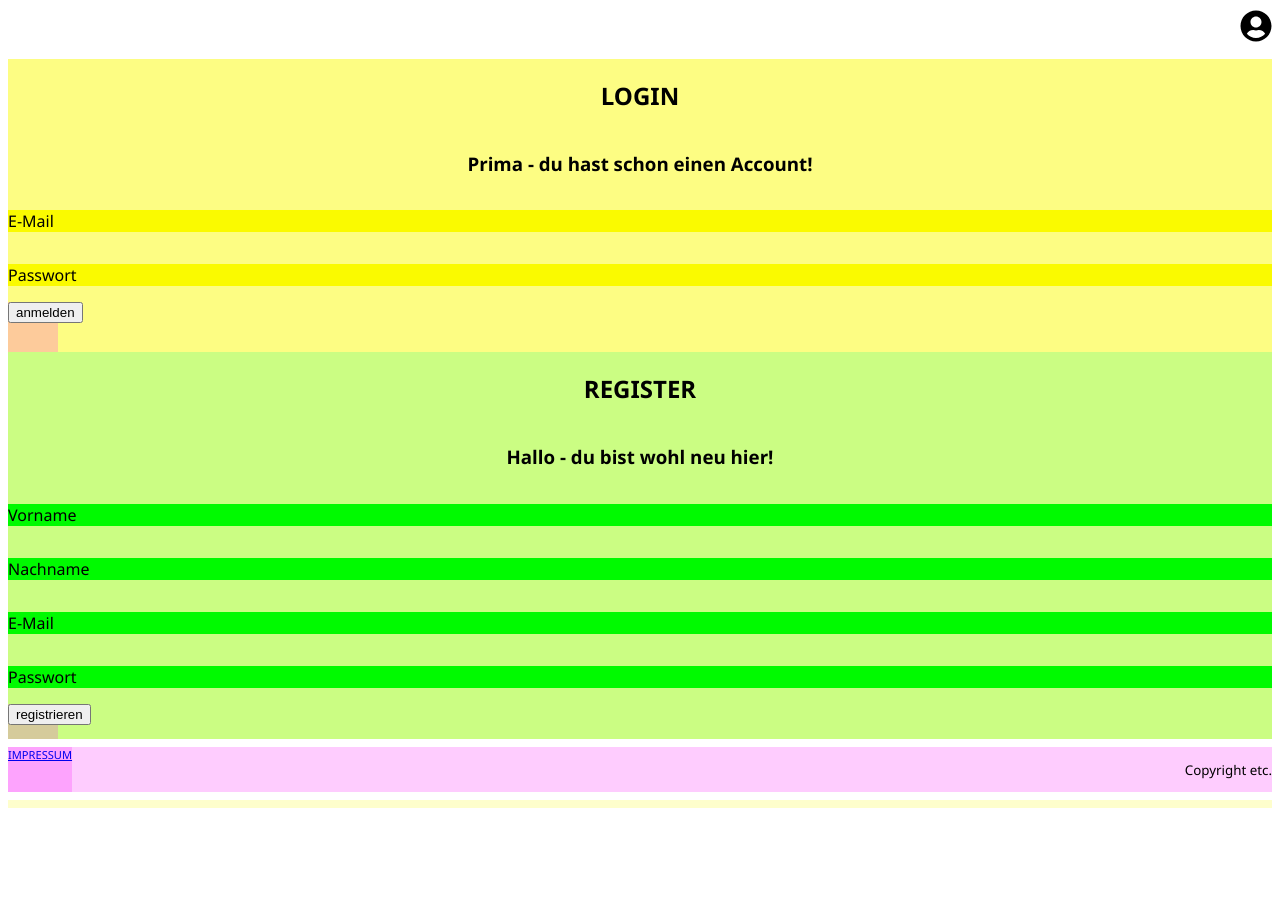
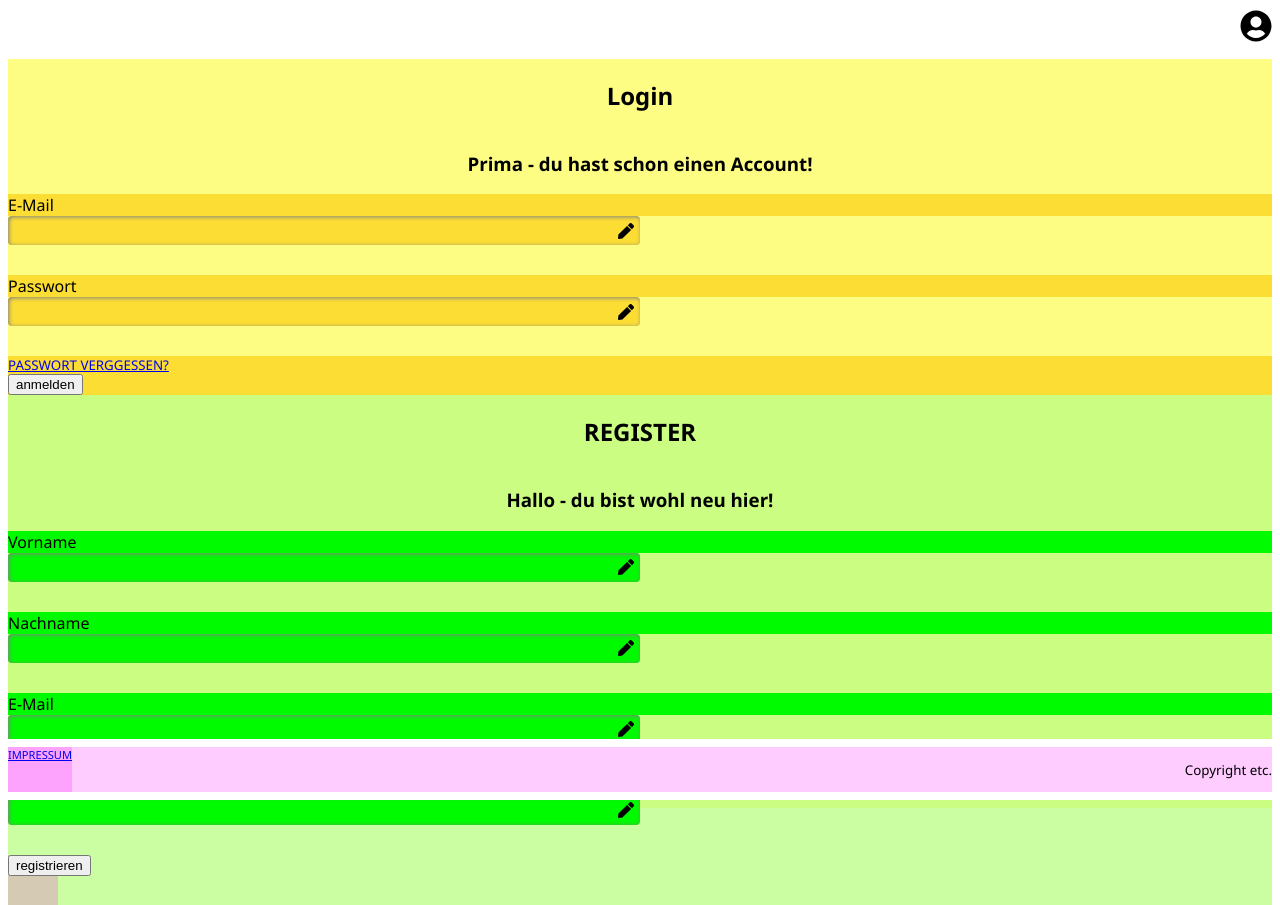
Before and after one commit to cfriderici/Penn-ar-bed, a React (Create React App) app in the folder frontend/: page /checkin in a window 1280 px wide. Before the commit the page ends 816 px from the top, so only its background shows below. Built offline with nearby package versions, Linux system fonts and the light colour scheme.

Commit message:
basic app structure

```diff
--- a/frontend/package.json
+++ b/frontend/package.json
@@ -10,6 +10,7 @@
     "react": "^18.2.0",
     "react-dom": "^18.2.0",
     "react-icons": "^4.6.0",
+    "react-responsive-carousel": "^3.2.23",
     "react-router-dom": "^6.4.3",
     "react-scripts": "5.0.1",
     "styled-components": "^5.3.6",
--- a/frontend/src/App.js
+++ b/frontend/src/App.js
@@ -2,6 +2,7 @@
 import Start from "./components/Start";
 import Checkin from "./components/Checkin";
 import Profile from "./components/Profile";
+import Password from "./components/Password";
 import Dashboard from "./components/Dashboard";
 import Beaches from "./components/Beaches";
 import Posts from "./components/Posts";
@@ -34,13 +35,14 @@ function App() {
             <Route path="/" element={ <Start /> } />
             <Route path="/checkin" element={ <Checkin /> } />
             <Route path="/profile" element={ <Profile /> } />
+            <Route path="/password" element={ <Password /> } />
+
             <Route path="/dashboard" element={ <Dashboard /> } />
             <Route path="/my-beach" element={ <Beaches /> } />
             <Route path="/bottle-posts" element={ <Posts /> } />
             <Route path="/chats" element={ <Chats /> } />
             <Route path="/events" element={ <Events /> } />
             <Route path="/impressum" element={ <Impressum /> } />
-
 
             <Route path="/test" element={ <div>Test-Route</div> } />
 
--- /dev/null
+++ b/frontend/src/components/Carousel.js
@@ -0,0 +1,32 @@
+import "react-responsive-carousel/lib/styles/carousel.min.css"; // requires a loader
+import { Carousel } from 'react-responsive-carousel';
+import styles from 'react-responsive-carousel/lib/styles/carousel.min.css';
+
+
+// ------ COMPONENT ------  //
+
+// const Carousel = () => {
+//     return (
+
+    export default () => (
+
+        <Carousel autoPlay>
+        <div>
+            <img src={ require('../img/IMG_2937.JPG') } alt=""/>
+            <p className="legend">Christina / Baie des Trépassés / 02.02.2022</p>
+        </div>
+        <div>
+            <img src={ require('../img/IMG_0762.jpg') } alt=""/>
+            <p className="legend">Tom / Pointe du Raz / 15.10.2022</p>
+        </div>
+        <div>
+            <img src={ require('../img/IMG_3778.jpg') } alt=""/>
+            <p className="legend">Anna / Posr Theolen / 20.12.2022</p>
+        </div>
+        </Carousel>
+    );
+
+//             )
+// }
+
+// export default Carousel;
--- a/frontend/src/components/Checkin.js
+++ b/frontend/src/components/Checkin.js
@@ -13,10 +13,11 @@ import styled from "styled-components";
 const Checkin = () => {
     return (
         <StyledCheckinWrapper>
+
             <Header  />
-
             <Login />
             <Register />
+
         </StyledCheckinWrapper>
     )
 }
--- /dev/null
+++ b/frontend/src/components/ImgWrapper.js
@@ -0,0 +1,24 @@
+import styled from "styled-components";
+
+
+const StyledImgWrapper = styled.div`
+    /* background-color: rgba(0, 250, 250, 0.4); */
+    display: flex;
+    align-items: center;
+    padding: 0px 0px 0px 10px;
+    & > svg {
+        /* background-color: rgba(250, 0, 0, 0.4); */
+        margin-right: 4px;
+    }
+
+    & > svg:last-child {
+        /* background-color: rgba(250, 0, 0, 0.6); */
+        margin: 0;
+    }
+    & > svg:hover {
+        /* background-color: rgba(0, 250, 250, 0.8); */
+        cursor: pointer;
+    }
+`
+
+export default StyledImgWrapper;
--- /dev/null
+++ b/frontend/src/components/Input.js
@@ -0,0 +1,77 @@
+import { FaPen } from "react-icons/fa";
+
+// Styled Components
+import styled from "styled-components";
+import ImgWrapper from "./ImgWrapper";
+
+// REF-HOOK in der jeweiligen Komponente importieren
+// import { useRef } from "react";
+
+
+// ------ COMPONENT ------  //
+
+const Input = ( /*{ addTodo } */ ) => {
+    // const todoNameRef = useRef();
+
+    // const newTodoItem = () => {
+    //     if (todoNameRef.current.value !== "") {
+    //         addTodo(todoNameRef.current.value);
+    //         todoNameRef.current.value = "";
+    //     }
+    //   }
+
+    // const handleAddClick = () => {
+    //     newTodoItem();
+    // }
+
+    // const handleAddKeyPress = e => {
+    //     if (e.keyCode === 13) {
+    //         newTodoItem();
+    //     }
+    // }
+
+
+    return (
+        <StyledInputWrapper>
+
+            <StyledInput placeholder="" /*ref={todoNameRef} onKeyDown={handleAddKeyPress} */ ></StyledInput>
+
+                <ImgWrapper>
+                    <FaPen  /* onClick={handleAddClick} */  />
+                </ImgWrapper>
+
+        </StyledInputWrapper>
+    );
+}
+
+export default Input;
+
+
+
+// ------ STYLED COMPONENTS ------  //
+
+const StyledInput = styled.input`
+    background-color: transparent;
+    /* background-color: rgba(0, 250, 0, 0.2); */
+    width: 100%;
+    border: none;
+    outline: none;
+`
+
+const StyledInputWrapper = styled.div`
+    background-color: white;
+    /* background-color: rgba(0, 250, 0, 0.4); */
+    width: 80%;
+    display: flex;
+    flex-direction: row;
+    justify-content: space-between;
+    align-items: center;
+    border-radius: 4px;
+    box-shadow: inset 1px 1px 4px gray;
+    padding: 6px;
+    margin-bottom: 30px;
+
+    @media only screen and (min-width: 992px) {
+        width: 50%;
+    }
+`
--- a/frontend/src/components/Login.js
+++ b/frontend/src/components/Login.js
@@ -1,8 +1,44 @@
+// My Components
+import Input from "./Input";
+
+
 // External Components
 import styled from "styled-components";
 import { BrowserRouter, Routes, Route, Link } from 'react-router-dom';
+import {Fragment} from "react";
 
 
+
+// ------ INSIDE COMPONENTS ------  //
+const LoginHeader = ()  => {
+    return  (
+        <Fragment>
+            <h2>Login</h2>
+            <h3>Prima - du hast schon einen Account!</h3>
+        </Fragment>
+    )
+}
+const LoginContent = ()  => {
+    return  (
+        <Fragment>
+
+            <div>E-Mail</div>
+            <Input />
+
+            <div>Passwort</div>
+            <Input />
+
+        </Fragment>
+    )
+}
+const LoginActions = ()  => {
+    return  (
+        <Fragment>
+            <StyledLink to="/password">Passwort verggessen?</StyledLink>
+            <StyledLink to="/dashboard"><button>anmelden</button></StyledLink>
+        </Fragment>
+    )
+}
 
 
 // ------ COMPONENT ------  //
@@ -10,11 +46,9 @@ const Login = () => {
     return (
         <StyledLockinWrapper>
 
-            <h2>LOGIN</h2>
-            <h3>Prima - du hast schon einen Account!</h3>
-            <p>E-Mail</p>
-            <p>Passwort</p>
-            <StyledLink to="/dashboard"><button>anmelden</button></StyledLink>
+            <LoginHeader />
+            <LoginContent />
+            <LoginActions />
 
         </StyledLockinWrapper>
     )
@@ -34,15 +68,15 @@ const StyledLockinWrapper = styled.div`
         text-align: center;
     }
 
-    > p {
-        background-color: rgba(250, 250, 0, 1);
+    > div {
+        background-color: rgba(250, 200, 0, 0.6);
     }
 `
 
 const StyledLink  = styled(Link)`
-    background-color: rgba(250, 0, 250, 0.2);
-    width: 50px;
-    height: 50px;
+    background-color: rgba(250, 200, 0, 0.6);
+    /* width: 50px;
+    height: 50px; */
     font-size: smaller;
     text-transform: uppercase;
 `
--- /dev/null
+++ b/frontend/src/components/Password.js
@@ -0,0 +1,69 @@
+// My Components
+import Header from "./Header";
+import Input from "./Input";
+
+
+
+// External Components
+import styled from "styled-components";
+import { BrowserRouter, Routes, Route, Link } from 'react-router-dom';
+import {Fragment} from "react";
+
+
+
+// ------ INSIDE COMPONENTS ------  //
+const PwHeader = ()  => {
+    return  (
+        <h1>Neues Passwort</h1>
+    )
+}
+const PwContent = ()  => {
+    return  (
+        <Fragment>
+
+            <div>Neuse Passwort eingeben</div>
+            <Input />
+
+            <div>Neuse Passwort wiederholen</div>
+            <Input />
+
+        </Fragment>
+    )
+}
+const PwActions = ()  => {
+    return  (
+        <StyledLink to="/"><button>absenden</button></StyledLink>
+    )
+}
+
+
+// ------ COMPONENT ------  //
+const Password = () => {
+    return (
+        <StyledPasswordWrapper>
+
+            <Header  />
+            <PwHeader />
+            <PwContent />
+            <PwActions />
+
+        </StyledPasswordWrapper>
+    )
+}
+
+export default Password;
+
+
+
+// ------ STYLED COMPONENTS ------  //
+const StyledPasswordWrapper = styled.div`
+    background-color: rgba(0, 0, 250, 0.2);
+`
+
+const StyledLink  = styled(Link)`
+    background-color: rgba(250, 0, 250, 0.2);
+    width: 50px;
+    height: 50px;
+    font-size: smaller;
+    text-transform: uppercase;
+`
--- a/frontend/src/components/Profile.js
+++ b/frontend/src/components/Profile.js
@@ -5,7 +5,40 @@ import Header from "./Header";
 // External Components
 import styled from "styled-components";
 import { BrowserRouter, Routes, Route, Link } from 'react-router-dom';
+import {Fragment} from "react";
 
+
+
+
+// ------ INSIDE COMPONENTS ------  //
+const ProfileHeader = ()  => {
+    return  (
+        <h1>Mein Profil</h1>
+    )
+}
+
+const ProfileContent = ()  => {
+    return  (
+        <Fragment>
+
+            <StyledProfileImg>
+                <img src={ require('../img/IMG_3115.jpg') } alt=""/>
+            </StyledProfileImg>
+
+            <div>Vorname</div>
+            <div>Name</div>
+            <div>E-Mail-Adresse</div>
+            <div>...</div>
+
+        </Fragment>
+    )
+}
+
+const ProfileActions = ()  => {
+    return  (
+        <StyledLink to="/"><button>Logout</button></StyledLink>
+    )
+}
 
 
 
@@ -13,15 +46,11 @@ import { BrowserRouter, Routes, Route, Link } from 'react-router-dom';
 const Profile = () => {
     return (
         <StyledProfileWrapper>
+
             <Header full />
-
-            <h1>Mein Profil</h1>
-            <div>Bild</div>
-            <div>Vorname</div>
-            <div>Name</div>
-            <div>E-Mail-Adresse</div>
-            <div>...</div>
-            <StyledLink to="/"><button>Logout</button></StyledLink>
+            <ProfileHeader />
+            <ProfileContent />
+            <ProfileActions />
 
         </StyledProfileWrapper>
     )
@@ -35,6 +64,18 @@ export default Profile;
 const StyledProfileWrapper = styled.div`
     background-color: rgba(250, 0, 0, 0.2);
 `
+const StyledProfileImg  = styled.div`
+    background-color: rgba(250, 0, 250, 0.2);
+    display: flex;
+    justify-content: center;
+
+    > img {
+        width: 50%;
+        height: auto;
+        border-radius: 50%;
+    }
+
+`
 
 const StyledLink  = styled(Link)`
     background-color: rgba(250, 0, 250, 0.2);
--- a/frontend/src/components/Register.js
+++ b/frontend/src/components/Register.js
@@ -1,27 +1,61 @@
+// My components
+import Input from "./Input";
+
+
 // External Components
 import styled from "styled-components";
 import { BrowserRouter, Routes, Route, Link } from 'react-router-dom';
+import {Fragment} from "react";
 
 
 
+// ------ SUB COMPONENTS ------  //
+const RegisterHeader = ()  => {
+    return  (
+        <Fragment>
+            <h2>REGISTER</h2>
+            <h3>Hallo  - du bist wohl neu hier!</h3>
+        </Fragment>
+    )
+}
+const RegisterContent = ()  => {
+    return  (
+        <Fragment>
+            <div>Vorname</div>
+            <Input />
+
+            <div>Nachname</div>
+            <Input />
+
+            <div>E-Mail</div>
+            <Input />
+
+            <div>Passwort</div>
+            <Input />
+        </Fragment>
+    )
+}
+const RegisterActions = ()  => {
+    return  (
+        <StyledLink to="/profile"><button>registrieren</button></StyledLink>
+    )
+}
+
+
 // ------ COMPONENT ------  //
-const Login = () => {
+const Register = () => {
     return (
         <StyledRegisterWrapper>
 
-            <h2>REGISTER</h2>
-            <h3>Hallo  - du bist wohl neu hier!</h3>
-            <p>Vorname</p>
-            <p>Nachname</p>
-            <p>E-Mail</p>
-            <p>Passwort</p>
-            <StyledLink to="/profile"><button>registrieren</button></StyledLink>
+            <RegisterHeader />
+            <RegisterContent />
+            <RegisterActions />
 
         </StyledRegisterWrapper>
     )
 }
 
-export default Login;
+export default Register;
 
 
 
@@ -35,7 +69,7 @@ const StyledRegisterWrapper = styled.div`
         text-align: center;
     }
 
-    > p {
+    > div {
         background-color: rgba(0, 250, 0, 1);
     }
 `
--- a/frontend/src/components/Slider.js
+++ b/frontend/src/components/Slider.js
@@ -1,5 +1,6 @@
 import styled from "styled-components";
-
+import Carousel from "./Carousel";
+// import "react-responsive-carousel/lib/styles/carousel.min.css";
 
 
 // ------ COMPONENT ------  //
@@ -8,8 +9,7 @@ const Slider = () => {
     return (
         <StyledSliderWrapper>
 
-            <img src={ require('../img/IMG_2937.JPG') } className="img" alt="img" />
-            <p>Christina / Baie des Trépassés / 02.02.2022</p>
+            <Carousel />
 
         </StyledSliderWrapper>
     )
--- a/frontend/src/components/Start.js
+++ b/frontend/src/components/Start.js
@@ -2,12 +2,15 @@
 import Header from "./Header";
 
 import Headline from "./Headline";
-import Slider from "./Slider";
+// import Slider from "./Slider";
+import Carousel from "./Carousel";
 import Text from "./Text";
 
 
 // External Components
 import styled from "styled-components";
+// import { Carousel } from "react-responsive-carousel";
+import 'react-responsive-carousel/lib/styles/carousel.min.css';
 
 
 
@@ -17,7 +20,8 @@ const Start = () => {
         <StyledStartWrapper>
             <Header />
             <Headline />
-            <Slider />
+            {/* <Slider /> */}
+            <Carousel />
             <Text />
         </StyledStartWrapper>
     )
```
Also changed, not shown: frontend/src/img/IMG_3115.jpg, 1 other file (tests, documents, lock files or other folders).
